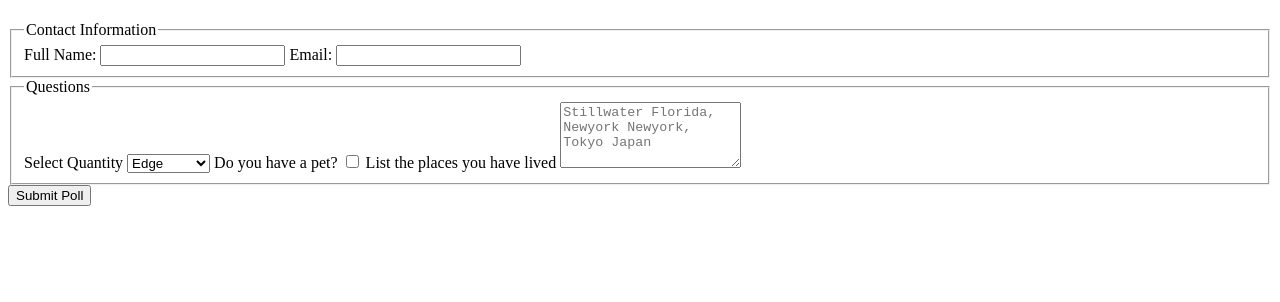
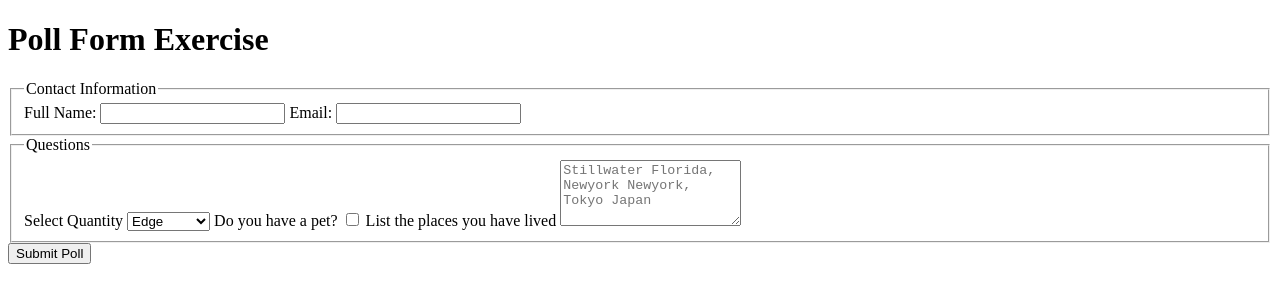
Before and after one commit to jgmech/wdd130, a plain HTML site: page week05/poll-form.html in a window 1280 px wide. Drawn offline with Linux system fonts and the light colour scheme.

Commit message:
poll form header added

```diff
--- a/week05/poll-form.html
+++ b/week05/poll-form.html
@@ -9,7 +9,7 @@
 
 <body>
     <header>
-        <h1></h1>
+        <h1>Poll Form Exercise</h1>
     </header>
     <main>
         <form>
```
